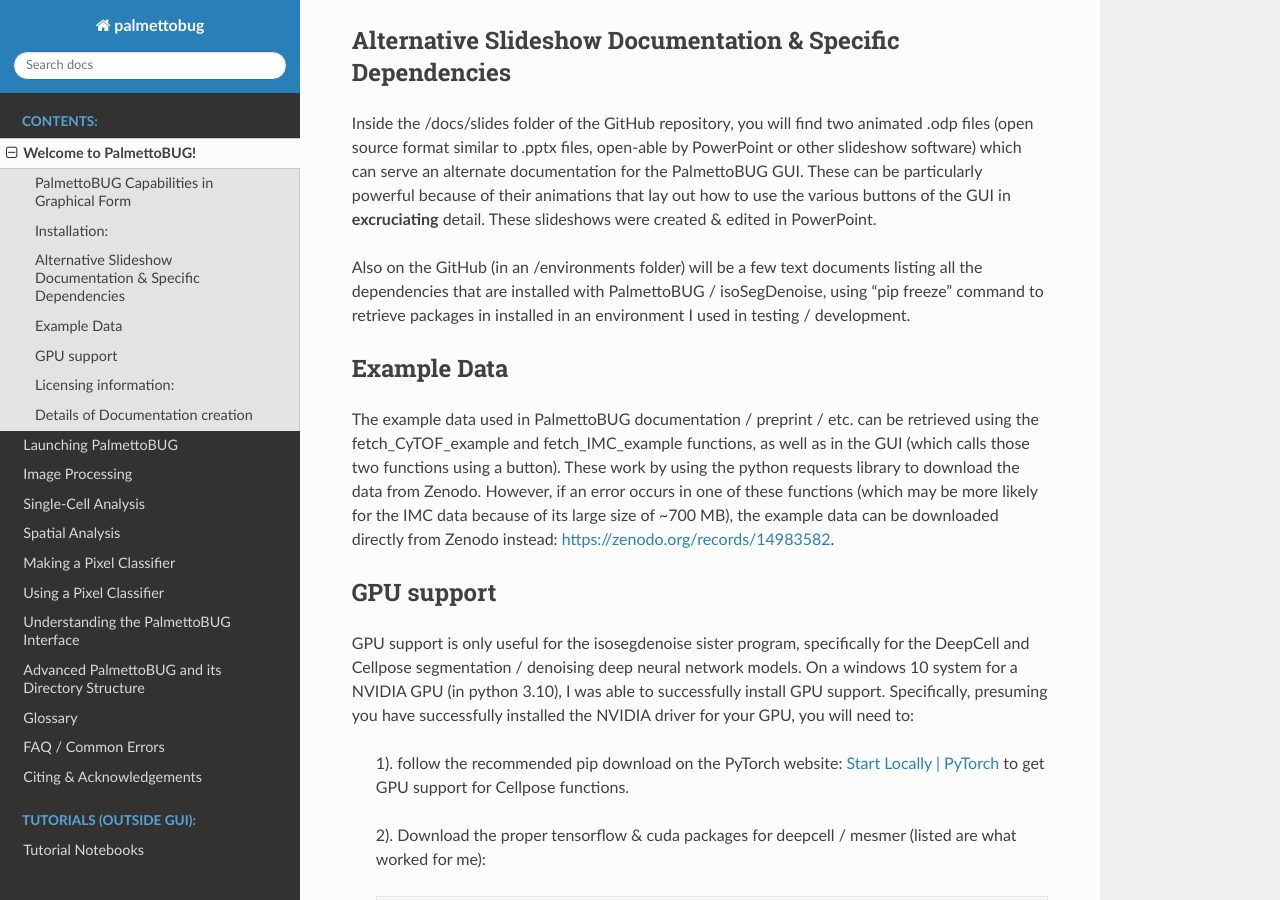
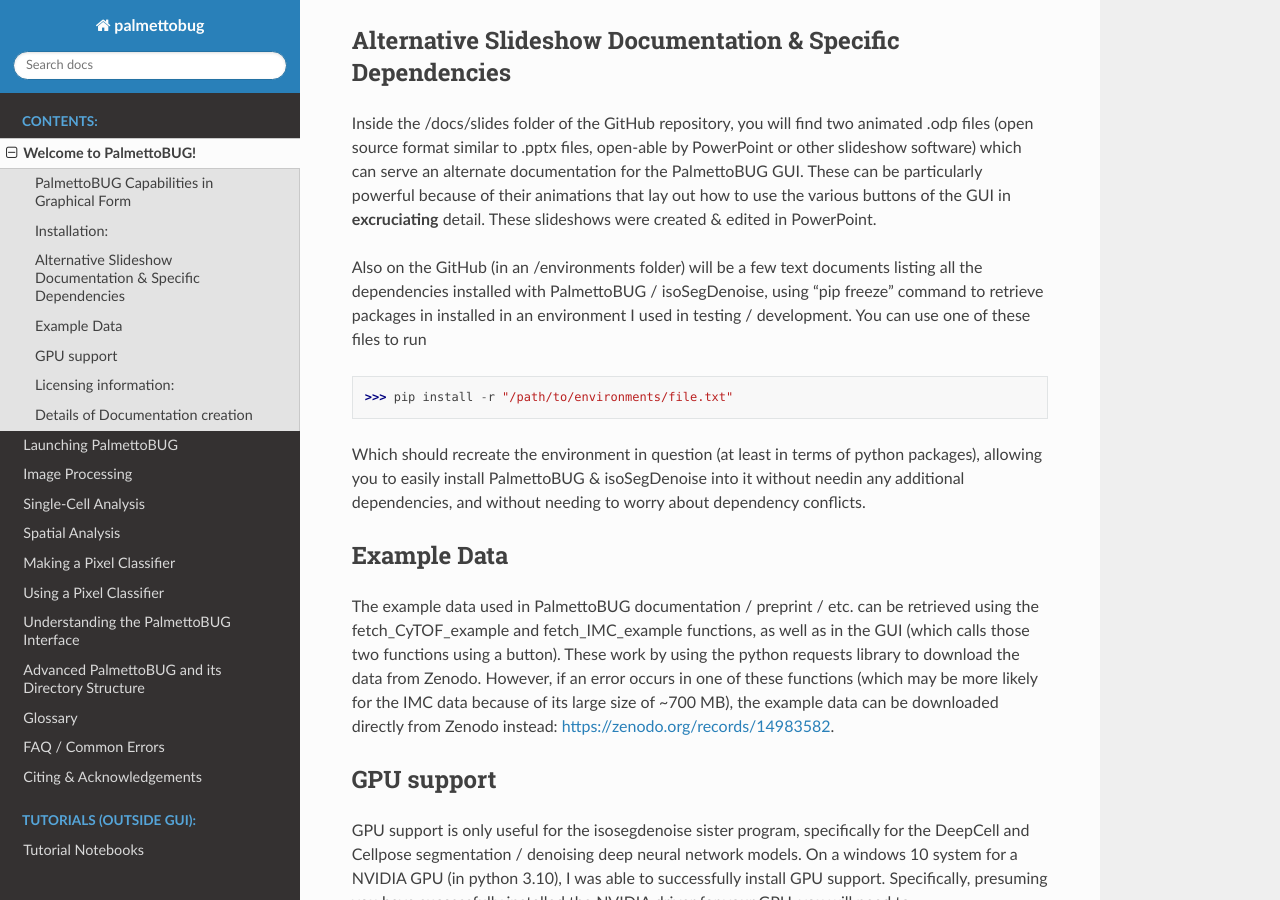
Before and after one commit to BenCaiello/PalmettoBUG, a Sphinx documentation site: the page built from docs/source/WelcometoPalmettoBUG.rst, in a window 1280 px wide and 900 px high, scrolled down 1796 px. Built offline with Sphinx 7.4.7 and the Read the Docs theme 3.1.0, drawn with Linux system fonts in a browser that asks for light colours; pages that are not in the unit, such as notebooks, are missing from menus.

```diff
--- a/docs/source/WelcometoPalmettoBUG.rst
+++ b/docs/source/WelcometoPalmettoBUG.rst
@@ -79,8 +79,15 @@ animations that lay out how to use the various buttons of the GUI in **excruciat
 These slideshows were created & edited in PowerPoint.
 
 Also on the GitHub (in an /environments folder) will be a few text documents listing
-all the dependencies that are installed with PalmettoBUG / isoSegDenoise, using “pip freeze”
+all the dependencies installed with PalmettoBUG / isoSegDenoise, using “pip freeze”
 command to retrieve packages in installed in an environment I used in testing / development.
+You can use one of these files to run
+
+   >>> pip install -r "/path/to/environments/file.txt"
+
+Which should recreate the environment in question (at least in terms of python packages), allowing you to easily install PalmettoBUG & isoSegDenoise
+into it without needin any additional dependencies, and without needing to worry about dependency conflicts.
+
 
 Example Data
 ~~~~~~~~~~~~~
```
Also changed, not shown: 2 other files.
